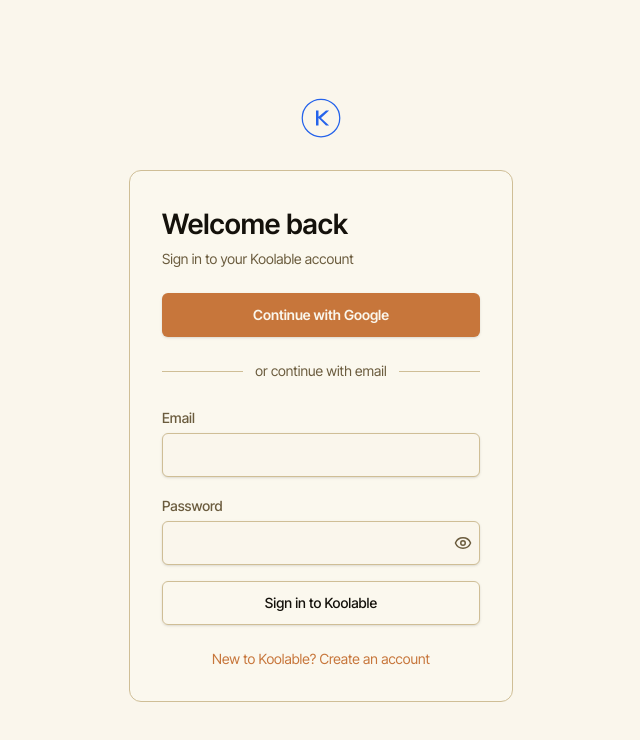
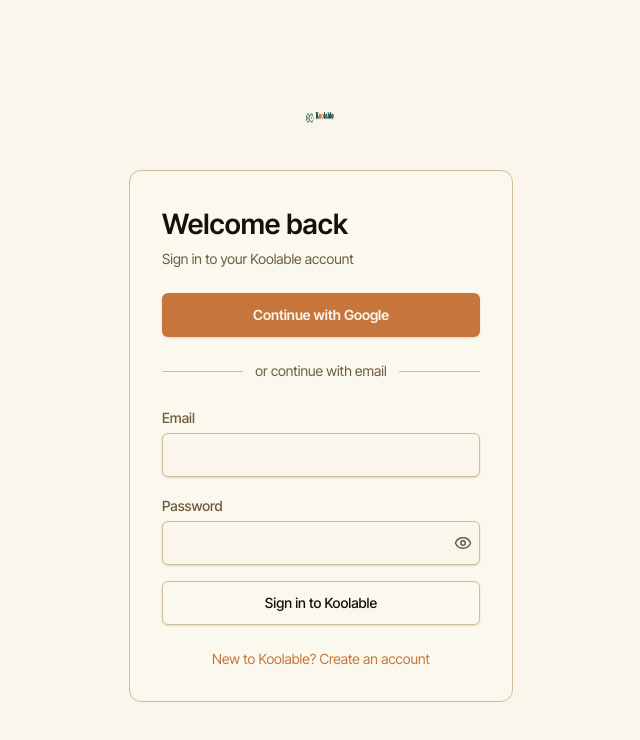
Before and after one commit to humbertobellor/voiceDesk, a Next.js app: page /auth/login in a window 1280 px wide. Shown: the top 740 px of the page, without its empty margins (319-959 px from the left). Built offline with nearby package versions, Linux system fonts and the light colour scheme.

Commit message:
feat: replace logo with main-logo-trans.png across all pages
Update Logo component to use the new transparent PNG logo asset instead of SVG. The new logo displays consistently across login, signup, and dashboard pages.

Co-Authored-By: Claude Haiku 4.5 <noreply@anthropic.com>

```diff
--- a/src/components/ui/Logo.tsx
+++ b/src/components/ui/Logo.tsx
@@ -18,7 +18,7 @@ export function Logo({
   className = '',
   alt = 'Koolable logo',
 }: LogoProps): React.ReactElement {
-  const logoFile = variant === 'white' ? '/logo-white.svg' : '/logo.svg';
+  const logoFile = variant === 'white' ? '/logo-white.svg' : '/main-logo-trans.png';
   const sizeClasses = sizeMap[size];
 
   return (
```
Also changed, not shown: public/main-logo-trans.png (added).
